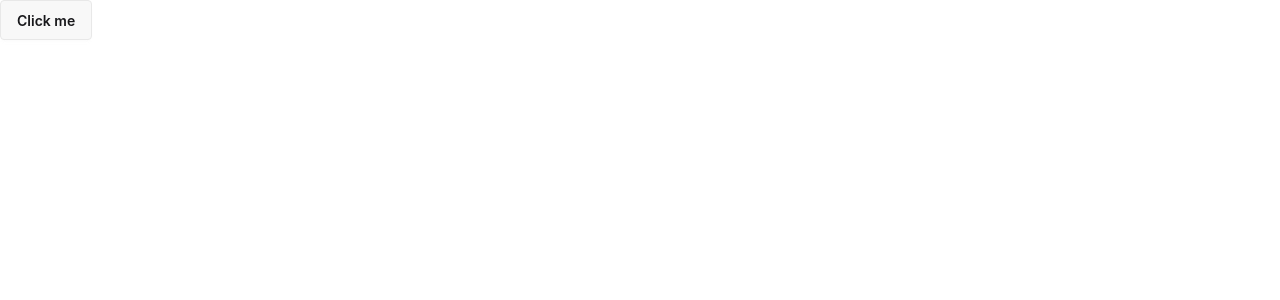
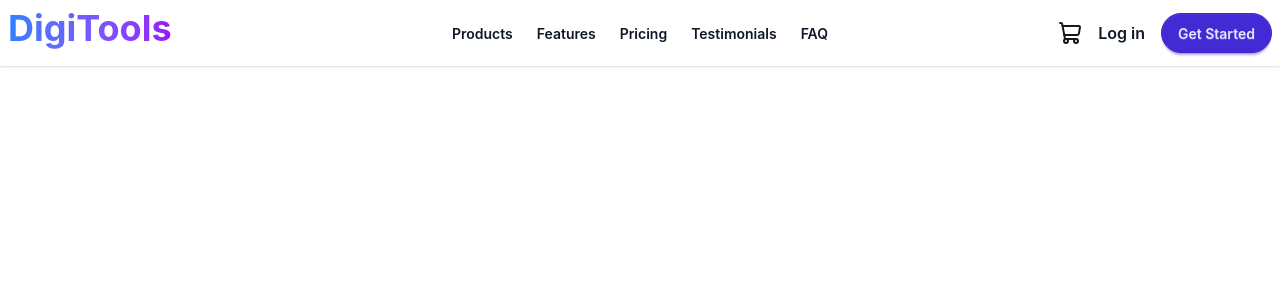
Before and after one commit to sumon-webs/Assignment-06, a React (Vite) app: page / in a window 1280 px wide. Shown: the top 300 px of the page. Built offline with nearby package versions, Linux system fonts and the light colour scheme.

Commit message:
Navbar Added

```diff
--- a/package.json
+++ b/package.json
@@ -11,6 +11,7 @@
   },
   "dependencies": {
     "@tailwindcss/vite": "^4.2.2",
+    "lucide-react": "^1.7.0",
     "react": "^19.1.1",
     "react-dom": "^19.1.1",
     "tailwindcss": "^4.2.2"
--- a/src/App.jsx
+++ b/src/App.jsx
@@ -1,10 +1,10 @@
 import './App.css'
+import Navbar from './cmponents/Navbar'
 
 function App() {
   return (
     <>
-
-      <button className=' btn'>Click me</button>
+      <Navbar/>
     </>
   )
 }
--- /dev/null
+++ b/src/cmponents/Navbar.jsx
@@ -0,0 +1,44 @@
+import { ShoppingCart } from 'lucide-react';
+import React from 'react';
+
+const Navbar = () => {
+    return (
+        <div className=' shadow'>
+            <div className="container mx-auto navbar">
+                <div className="navbar-start">
+                    <div className="dropdown">
+                        <div tabIndex={0} role="button" className="btn btn-ghost lg:hidden">
+                            <svg xmlns="http://www.w3.org/2000/svg" className="h-5 w-5" fill="none" viewBox="0 0 24 24" stroke="currentColor"> <path strokeLinecap="round" strokeLinejoin="round" strokeWidth="2" d="M4 6h16M4 12h8m-8 6h16" /> </svg>
+                        </div>
+                        <ul
+                            tabIndex="-1"
+                            className="menu menu-sm dropdown-content bg-base-100 rounded-box z-1 mt-3 w-52 p-2 shadow">
+                            <li><a href="">Products</a></li>
+                            <li><a href="">Features</a></li>
+                            <li><a href="">Pricing</a></li>
+                            <li><a href="">Testimonials</a></li>
+                            <li><a href="">FAQ</a></li>
+                        </ul>
+                    </div>
+                    <a className="text-4xl font-bold text-transparent bg-clip-text bg-gradient-to-r from-blue-500 to-purple-600 pb-2.5">DigiTools</a>
+                </div>
+                <div className="navbar-center hidden lg:flex">
+                    <ul className="menu menu-horizontal px-1 text-[#101727FF] font-semibold">
+                        <li><a href="">Products</a></li>
+                        <li><a href="">Features</a></li>
+                        <li><a href="">Pricing</a></li>
+                        <li><a href="">Testimonials</a></li>
+                        <li><a href="">FAQ</a></li>
+                    </ul>
+                </div>
+                <div className="navbar-end space-x-4">
+                    <ShoppingCart/>
+                    <p className='text-[#101727FF] font-semibold'>Log in</p>
+                    <a className="btn rounded-full  btn-primary" >Get Started</a>
+                </div>
+            </div>
+        </div>
+    );
+};
+
+export default Navbar;
```
Also changed, not shown: 1 other file (tests, documents, lock files or other folders).
